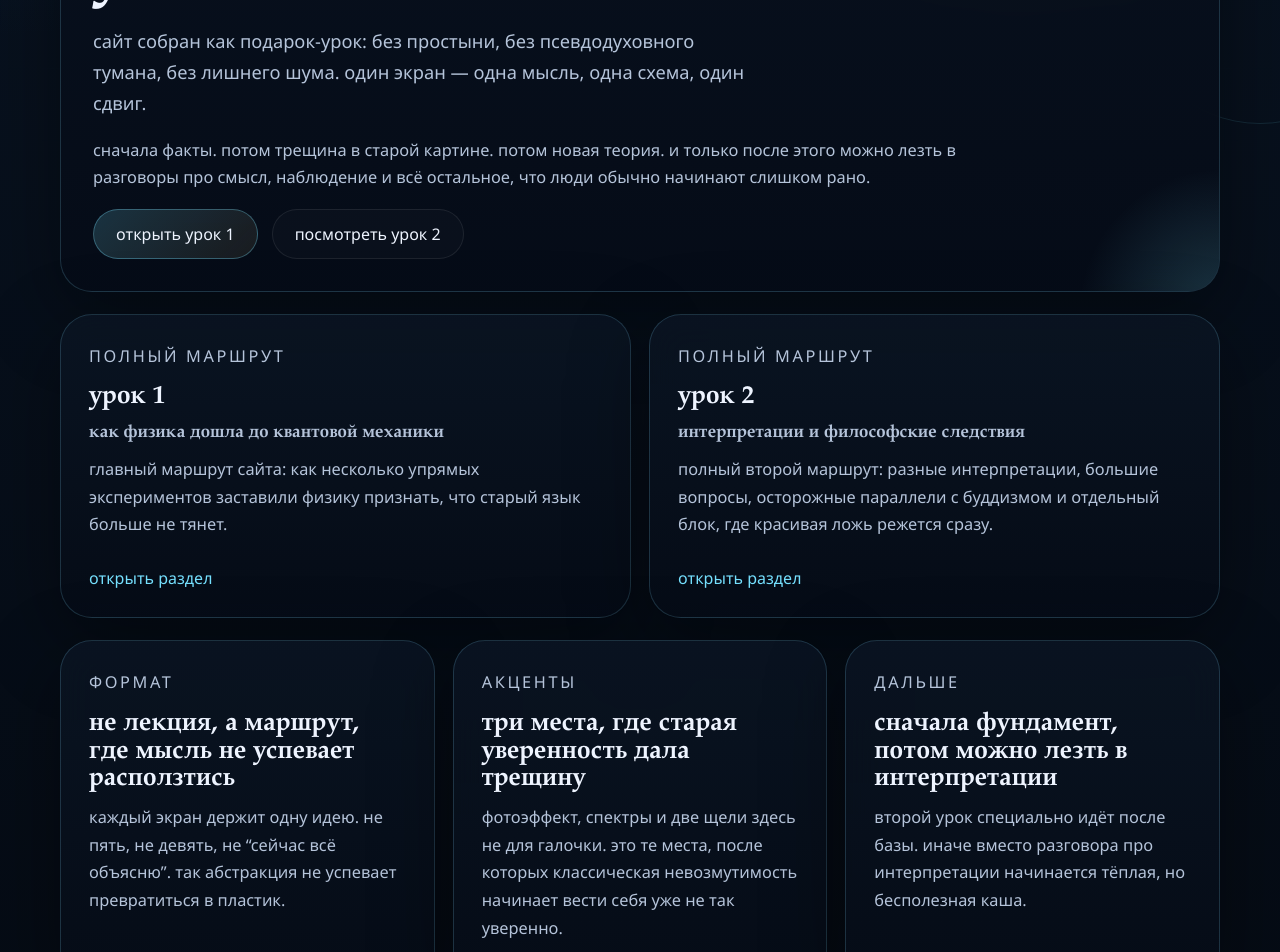
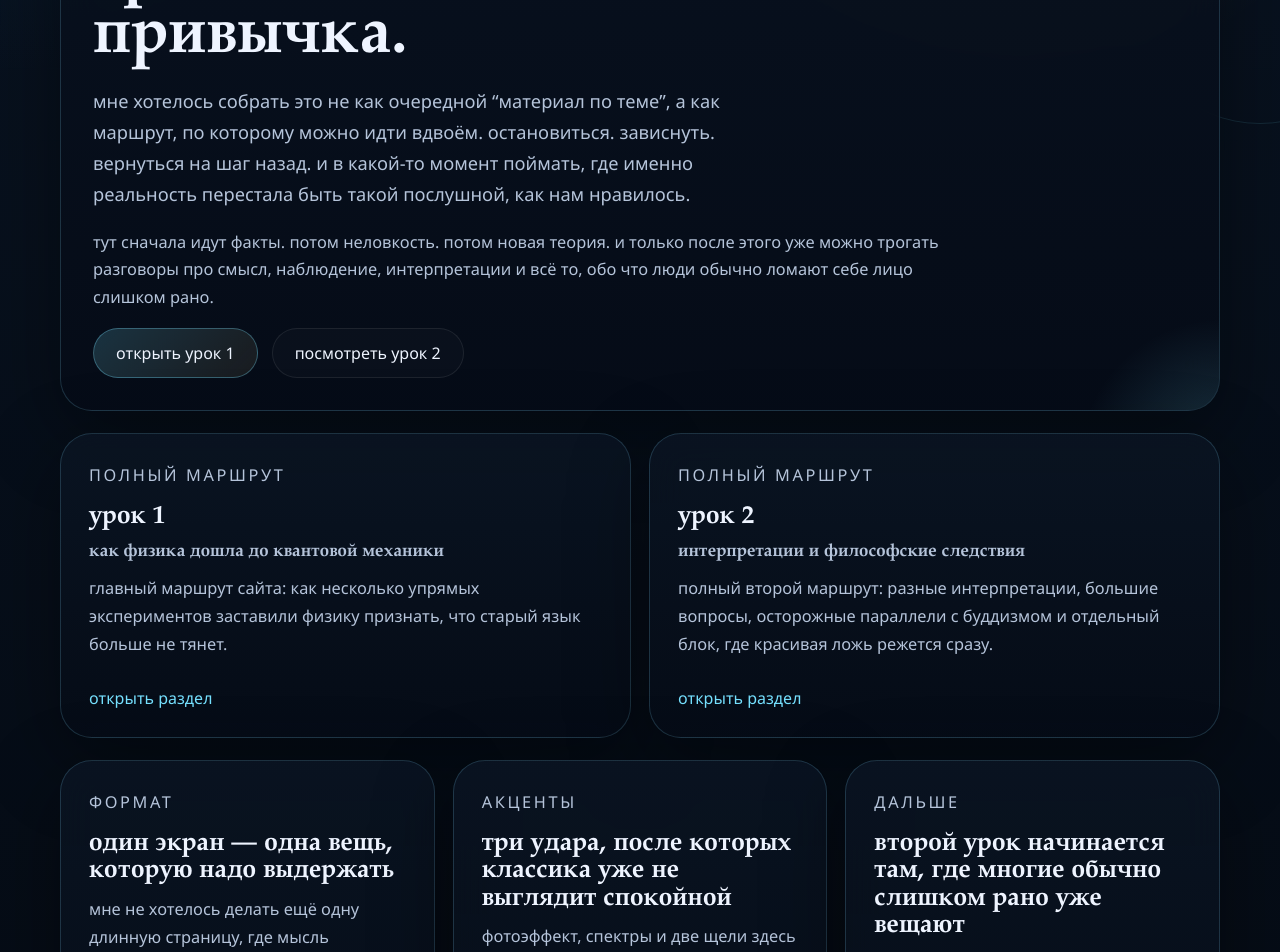
Before and after one commit to khomtali/quantum-lesson, a React (Vite) app: page /#/ in a window 1280 px wide. Shown: the part 580-1532 px from the top of the page. Built offline with nearby package versions, Linux system fonts and the light colour scheme.

Commit message:
rewrite home page in custom voice

```diff
--- a/src/pages/HomePage.tsx
+++ b/src/pages/HomePage.tsx
@@ -6,15 +6,18 @@ export function HomePage() {
     <div className="page-stack">
       <section className="hero-panel home-hero">
         <p className="eyebrow">не конспект, а маршрут на двоих</p>
-        <h1>это не “почитать про квантмех”. это посмотреть, где мир перестал быть таким удобным.</h1>
+        <h1>когда начинаешь разбираться в квантмехе, сначала трещит не мир. сначала трещит привычка.</h1>
         <p className="hero-subtitle">
-          сайт собран как подарок-урок: без простыни, без псевдодуховного тумана,
-          без лишнего шума. один экран — одна мысль, одна схема, один сдвиг.
+          мне хотелось собрать это не как очередной “материал по теме”, а как
+          маршрут, по которому можно идти вдвоём. остановиться. зависнуть.
+          вернуться на шаг назад. и в какой-то момент поймать, где именно
+          реальность перестала быть такой послушной, как нам нравилось.
         </p>
         <p className="hero-summary">
-          сначала факты. потом трещина в старой картине. потом новая теория.
-          и только после этого можно лезть в разговоры про смысл, наблюдение и
-          всё остальное, что люди обычно начинают слишком рано.
+          тут сначала идут факты. потом неловкость. потом новая теория. и только
+          после этого уже можно трогать разговоры про смысл, наблюдение,
+          интерпретации и всё то, обо что люди обычно ломают себе лицо слишком
+          рано.
         </p>
         <div className="hero-actions">
           <Link className="nav-button nav-button-link" to="/lesson/1">
@@ -43,29 +46,31 @@ export function HomePage() {
       <section className="overview-grid">
         <article className="overview-card">
           <p className="overview-state">формат</p>
-          <h2>не лекция, а маршрут, где мысль не успевает расползтись</h2>
+          <h2>один экран — одна вещь, которую надо выдержать</h2>
           <p>
-            каждый экран держит одну идею. не пять, не девять, не “сейчас всё
-            объясню”. так абстракция не успевает превратиться в пластик.
+            мне не хотелось делать ещё одну длинную страницу, где мысль
+            размазывается быстрее, чем успеваешь понять, что вообще произошло.
+            поэтому здесь всё идёт короткими шагами.
           </p>
         </article>
 
         <article className="overview-card">
           <p className="overview-state">акценты</p>
-          <h2>три места, где старая уверенность дала трещину</h2>
+          <h2>три удара, после которых классика уже не выглядит спокойной</h2>
           <p>
-            фотоэффект, спектры и две щели здесь не для галочки. это те места,
-            после которых классическая невозмутимость начинает вести себя уже не
-            так уверенно.
+            фотоэффект, спектры и две щели здесь стоят не как музейные экспонаты,
+            а как очень конкретные места, где старая картина мира начинает
+            отвечать уже не так уверенно, как ей самой хотелось бы.
           </p>
         </article>
 
         <article className="overview-card">
           <p className="overview-state">дальше</p>
-          <h2>сначала фундамент, потом можно лезть в интерпретации</h2>
+          <h2>второй урок начинается там, где многие обычно слишком рано уже вещают</h2>
           <p>
-            второй урок специально идёт после базы. иначе вместо разговора про
-            интерпретации начинается тёплая, но бесполезная каша.
+            интерпретации, наблюдение, буддизм и вся эта опасная красота идут
+            только после базы. иначе вместо разговора получается очень
+            вдохновлённая, но довольно пустая каша.
           </p>
         </article>
       </section>
```
